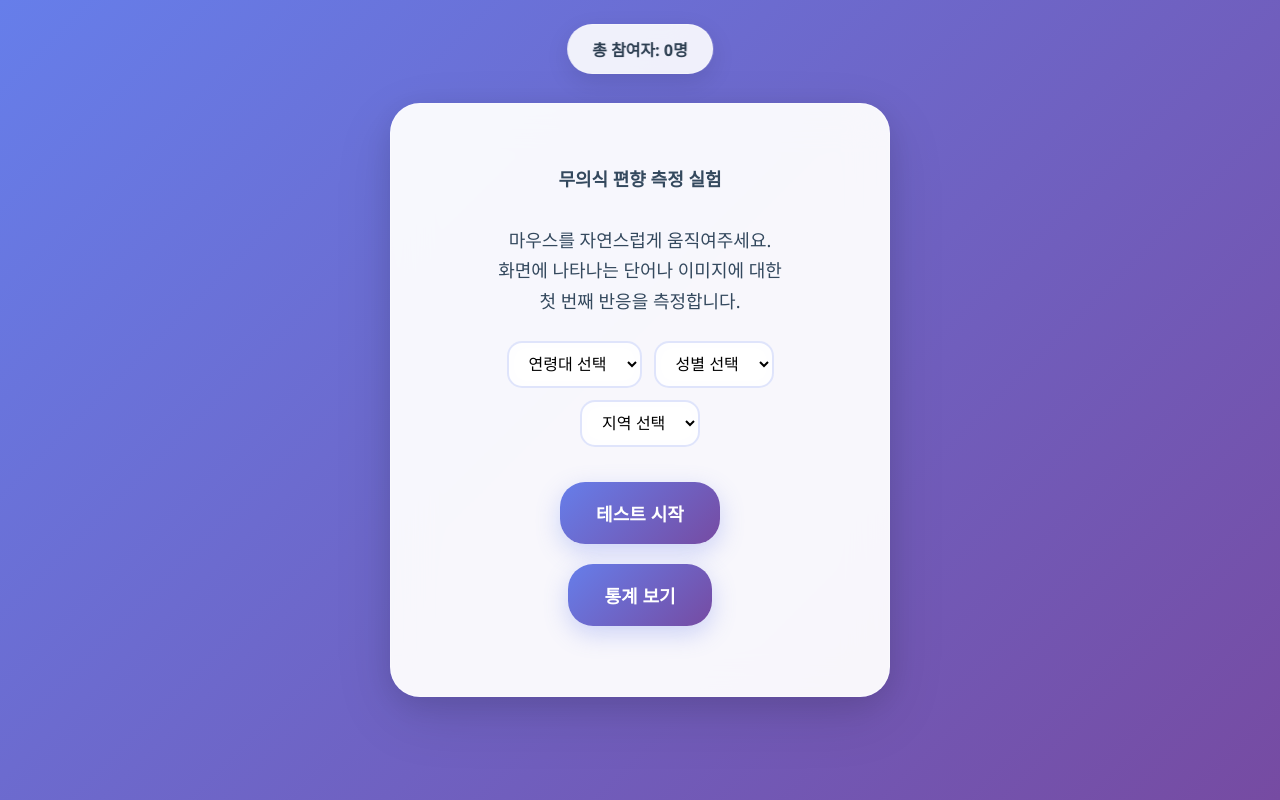
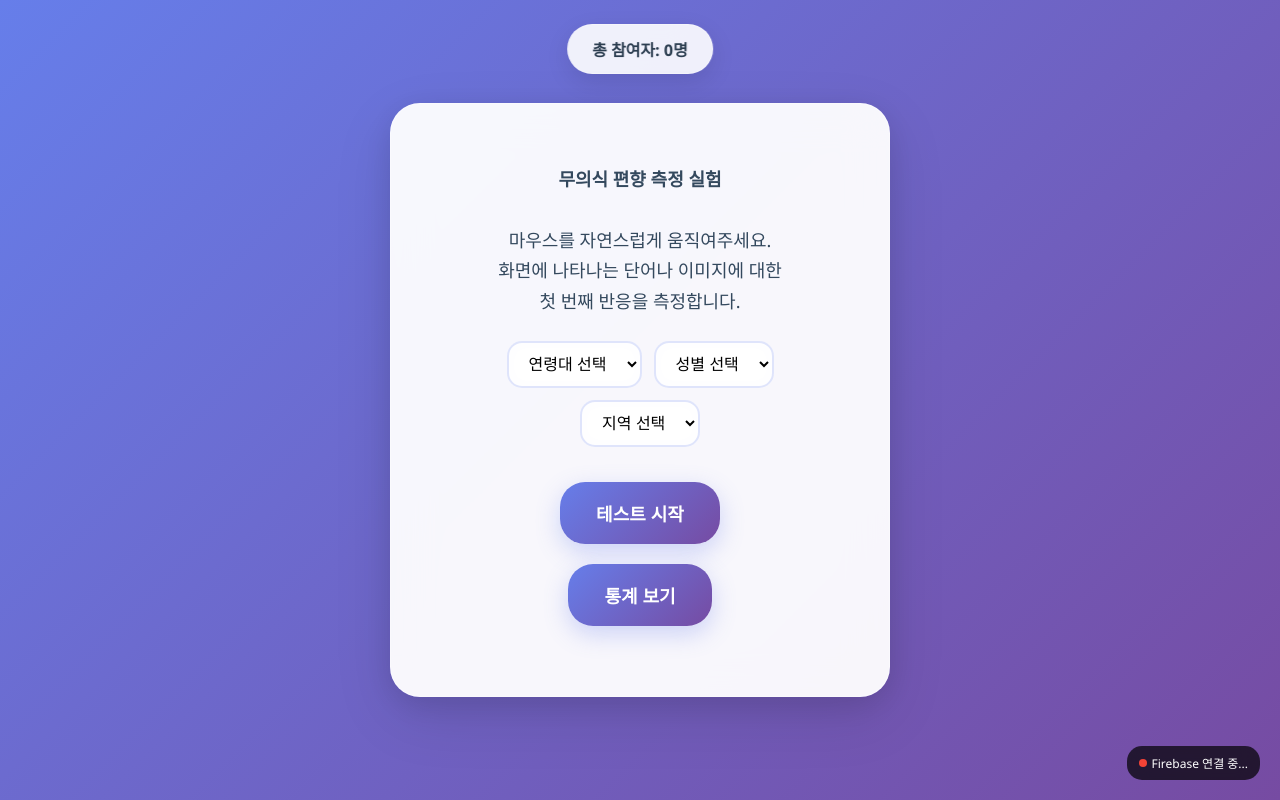
Before and after one commit to HEMOSU99/unconscious-bias-test, a plain HTML site: page index.html in a window 1280 px wide. Drawn offline with Linux system fonts and the light colour scheme.

Commit message:
Update index.html

```diff
--- a/index.html
+++ b/index.html
@@ -3,7 +3,7 @@
 <head>
     <meta charset="UTF-8">
     <meta name="viewport" content="width=device-width, initial-scale=1.0">
-    <title>무의식 편향 측정 </title>
+    <title>무의식 편향 측정</title>
     <style>
         * {
             margin: 0;
@@ -442,6 +442,32 @@
             font-size: clamp(12px, 2.5vw, 16px);
         }
 
+        .firebase-status {
+            position: absolute;
+            bottom: 20px;
+            right: 20px;
+            background: rgba(0,0,0,0.7);
+            color: white;
+            padding: 8px 12px;
+            border-radius: 15px;
+            font-size: 12px;
+            display: flex;
+            align-items: center;
+            gap: 5px;
+            backdrop-filter: blur(10px);
+        }
+
+        .status-dot {
+            width: 8px;
+            height: 8px;
+            border-radius: 50%;
+            background: #f44336;
+        }
+
+        .status-dot.connected {
+            background: #4CAF50;
+        }
+
         .hide-cursor {
             cursor: none;
         }
@@ -612,6 +638,11 @@
 
     <div class="participant-count" id="participantCount">
         총 참여자: 0명
+    </div>
+
+    <div class="firebase-status" id="firebaseStatus">
+        <div class="status-dot" id="statusDot"></div>
+        <span id="statusText">Firebase 연결 중...</span>
     </div>
 
     <div class="container">
@@ -1007,12 +1038,7 @@
             document.getElementById('cursor').classList.remove('show');
 
             currentUserData.testResults = testResults;
-
-            // 로컬 저장
-            const stored = localStorage.getItem('biasTestData');
-            const allData = stored ? JSON.parse(stored) : [];
-            allData.push(currentUserData);
-            localStorage.setItem('biasTestData', JSON.stringify(allData));
+            saveData(currentUserData);
 
             updateParticipantCount();
 
@@ -1054,11 +1080,9 @@
             resultsDiv.classList.add('show');
         }
 
-        // 통계 보기 (그래프 버전)
+        // 통계 보기 (Firebase + 로컬 통합)
         function showStats() {
-            const stored = localStorage.getItem('biasTestData');
-            const allData = stored ? JSON.parse(stored) : [];
-
+            loadAllData().then((allData) => {
                 if (allData.length === 0) {
                     alert('아직 데이터가 없습니다.');
                     return;
@@ -1076,6 +1100,9 @@
                     <div class="stats-summary">
                         <h3>📊 전체 참여자 통계</h3>
                         <p style="font-size: 18px; color: #495057;">총 <strong>${allData.length}명</strong>이 참여했습니다</p>
+                        <p style="font-size: 14px; color: #666; margin-top: 10px;">
+                            ${isFirebaseConnected ? '🔥 Firebase 실시간 데이터' : '💾 로컬 데이터만'}
+                        </p>
                     </div>
                 `;
 
@@ -1153,6 +1180,10 @@
                         }, index * 100);
                     });
                 }, 300);
+            }).catch((error) => {
+                console.error('통계 로드 실패:', error);
+                alert('통계를 불러오는데 실패했습니다.');
+            });
         }
 
         // 카테고리별 아이콘
```
Lines whose indentation alone changed are shown as unchanged.
